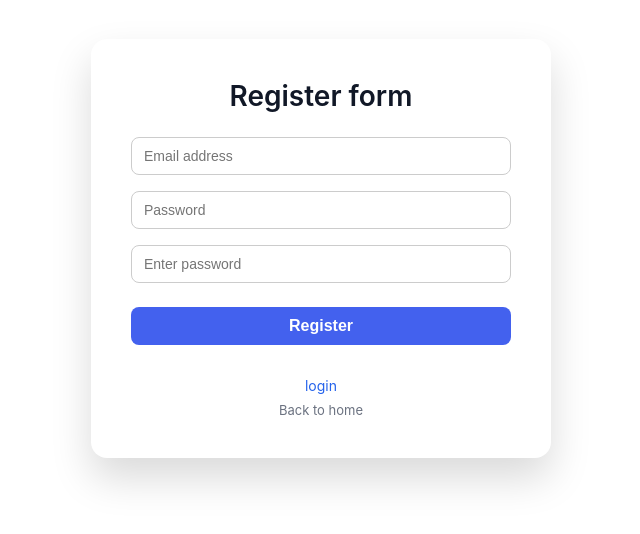
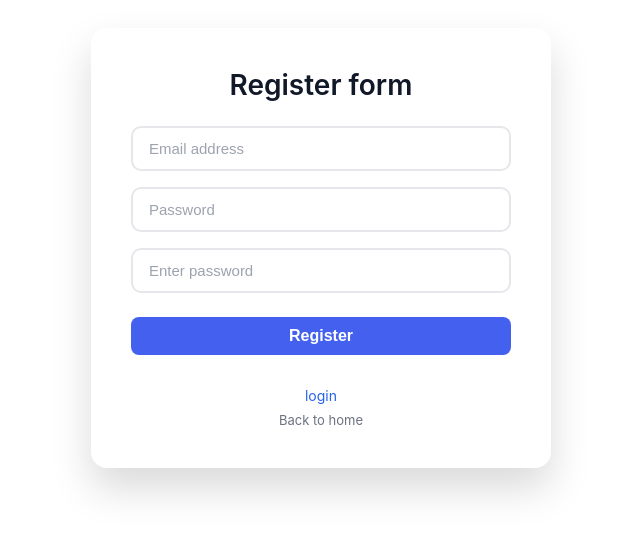
Before and after one commit to Gurov540/MERN-auth, a React app in the folder frontend/: page /signup in a window 1280 px wide. Shown: the part 152-686 px from the top of the page, without its empty margins (319-959 px from the left). Built offline with nearby package versions, Linux system fonts and the light colour scheme; the HTML template or start-up script is replaced by a standard one.

Commit message:
change input styles: add error styles | change paddings

```diff
--- a/frontend/src/shared/ui/Input/Input.module.css
+++ b/frontend/src/shared/ui/Input/Input.module.css
@@ -5,23 +5,52 @@
 }
 
 .input {
-  padding: 10px 12px;
-  border-radius: 8px;
-  border: 1px solid #ccc;
+  padding: 12px 16px;
+  border-radius: 10px;
+  border: 2px solid #e5e7eb;
+  font-size: 15px;
+  transition: all 0.2s ease;
+  outline: none;
+}
+
+.input:focus {
+  border-color: #667eea;
+  box-shadow: 0 0 0 3px rgba(102, 126, 234, 0.1);
+}
+
+.input.error {
+  border-color: #ef4444;
+}
+
+.input.error:focus {
+  box-shadow: 0 0 0 3px rgba(239, 68, 68, 0.1);
+}
+
+.input::placeholder {
+  color: #9ca3af;
 }
 
 .small {
-  font-size: 12px;
+  font-size: 13px;
+  padding: 8px 12px;
 }
 
 .medium {
-  font-size: 14px;
+  font-size: 15px;
+  padding: 12px 16px;
 }
 
 .large {
   font-size: 16px;
+  padding: 14px 18px;
 }
 
 .fullWidth {
   width: 100%;
 }
+
+.errorText {
+  font-size: 13px;
+  color: #ef4444;
+  margin-top: 2px;
+}
```
